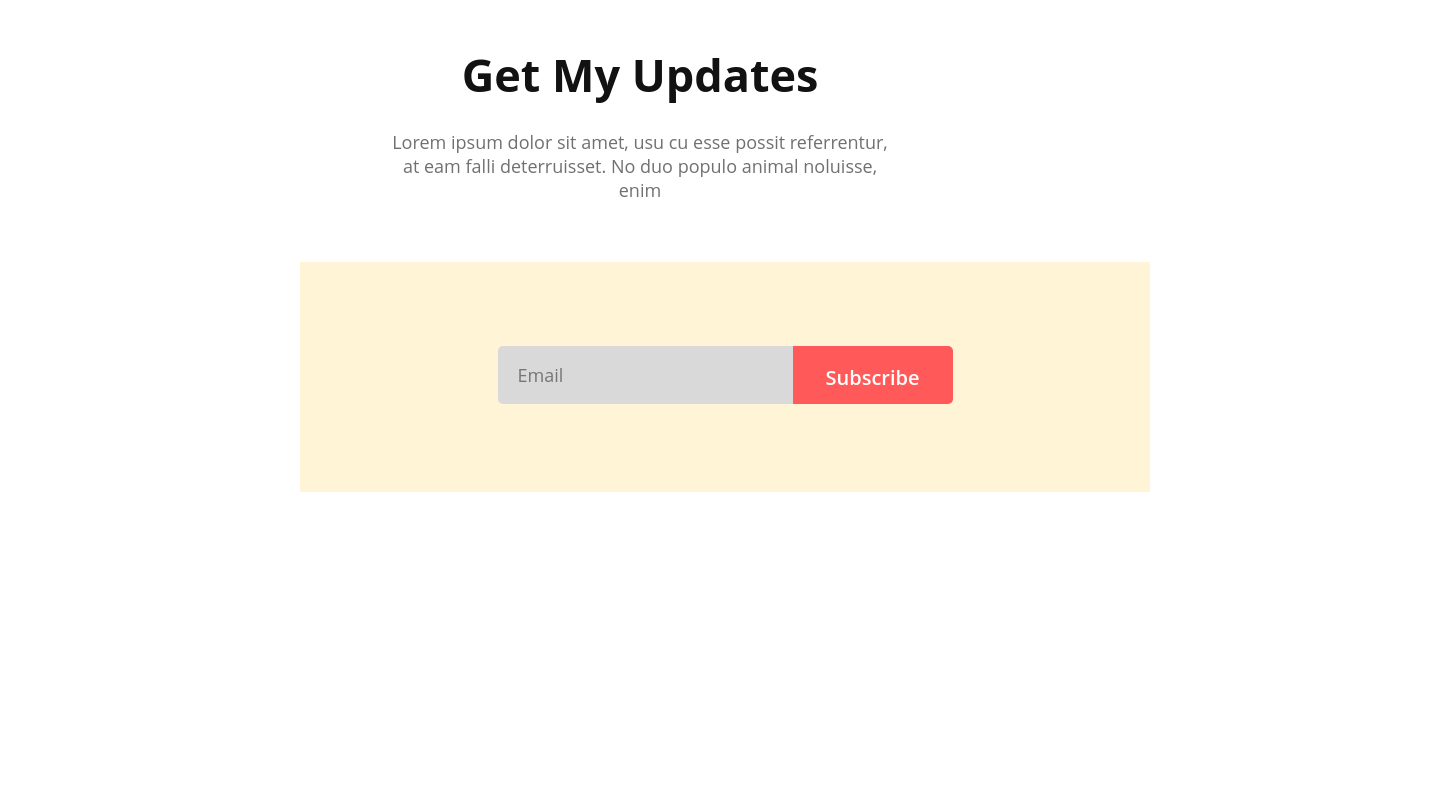
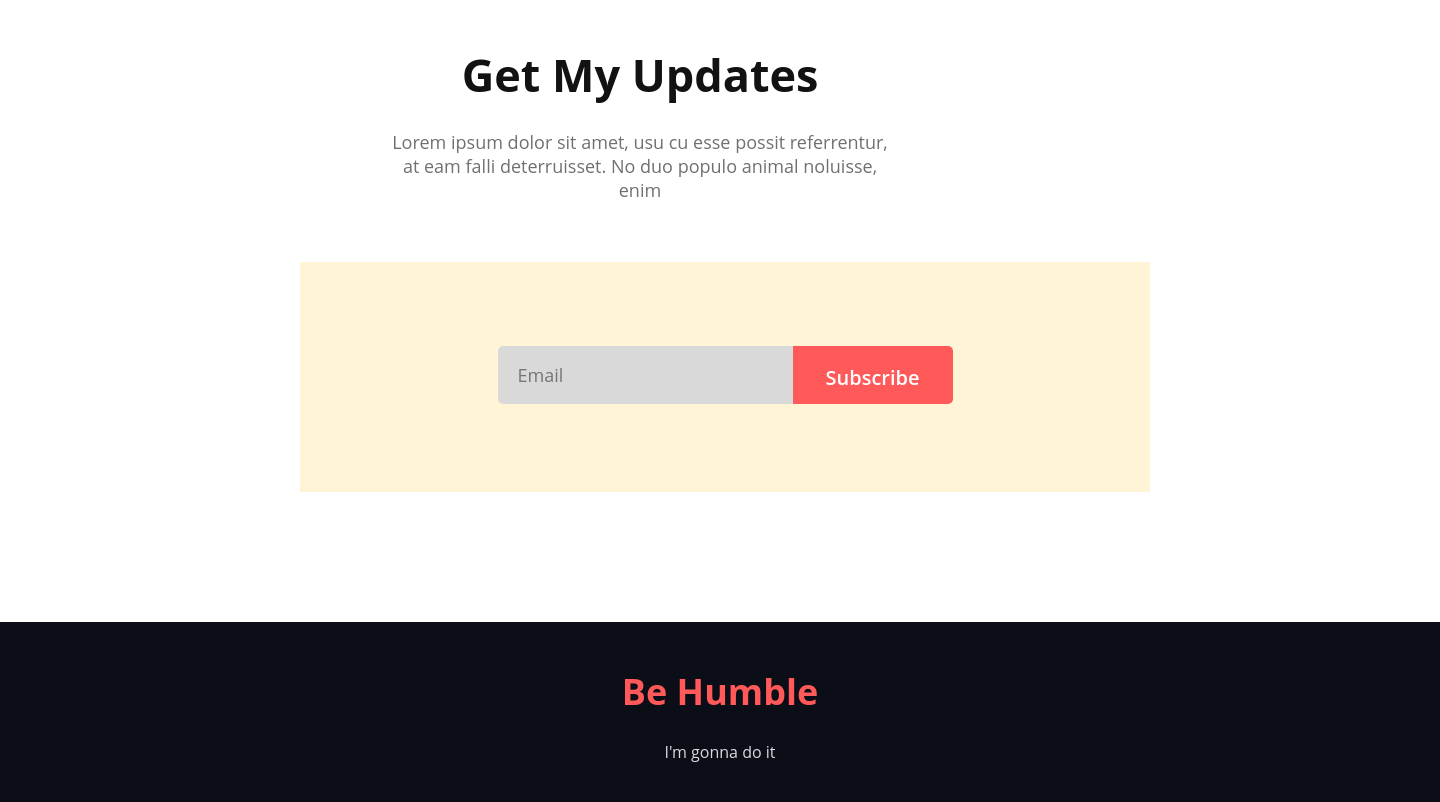
Before and after one commit to Shofiul-17/just-donate-today, a plain HTML site: page index.html in a window 1280 px wide. Shown: the part 3797-4599 px from the top of the page, 1440 px wide, since content can reach past the window. Before the commit the page ends 4289 px from the top, so only its background shows below. Drawn offline with Linux system fonts and the light colour scheme.

Commit message:
added footer section

```diff
--- a/index.html
+++ b/index.html
@@ -116,10 +116,10 @@
             </div>
         </section>
         <!-- Be Humble Footer -->
-    <!-- <footer>
+    <footer>
         <h3 class="footer-title">Be Humble </h3>
         <p class="footer-description">I'm gonna do it</p>
-    </footer> -->
+    </footer>
     </main>
 
 </body>
--- a/styles/donate.css
+++ b/styles/donate.css
@@ -282,12 +282,19 @@ hr{
 }
 
 /* Footer / Be Humble styles */
-/* .footer-title{ */
-   /* font-family: 'Lobster'; */
-   /* font-weight: 400; */
-   /* font-size: 36px; */
-   /* text-align: center; */
-   /* letter-spacing: 0.5px;   */
-   /* color: #FF5959; */
-   /* background: #0B0D17; */
-/* } */
+footer{
+   text-align: center;
+   width: 1440px;
+   height: 180px;
+   background: #0B0D17;
+   margin-top: 130px;
+}
+.footer-title{
+   font-size: 36px;
+   color: #FF5959;
+   padding-top: 45px;
+   padding-bottom: 25px;
+}
+.footer-description{
+   color: #D9DBE1;
+}
```
